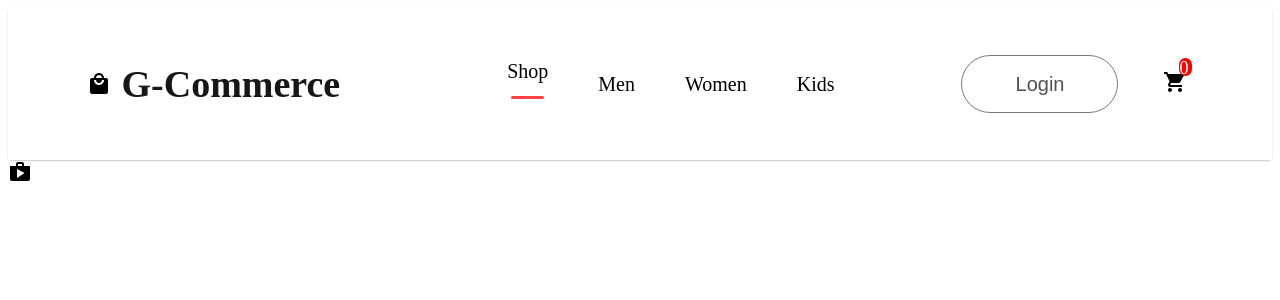
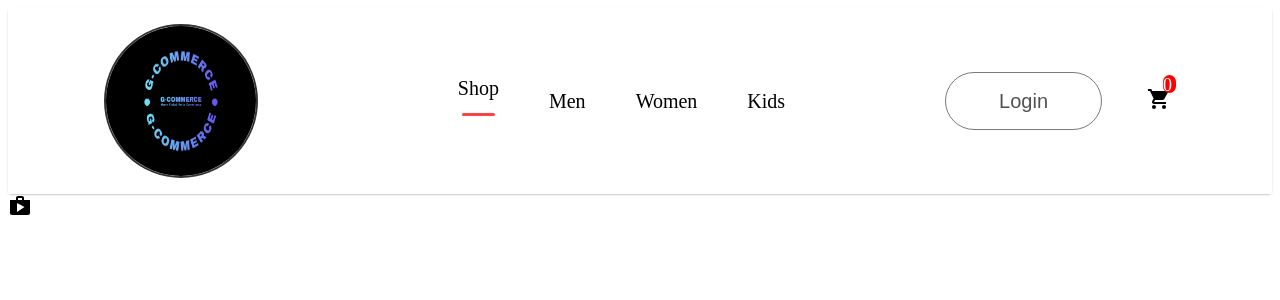
Before and after one commit to Godwin-Yampoi/E-commerce, a React (Create React App) app in the folder g-commerce/: page / in a window 1280 px wide. Shown: the top 300 px of the page. Built offline with nearby package versions, Linux system fonts and the light colour scheme.

Commit message:
🎨improved the logo design

```diff
--- a/g-commerce/src/Components/Navbar.js
+++ b/g-commerce/src/Components/Navbar.js
@@ -1,9 +1,9 @@
 import React from 'react'
 import { useState } from 'react';
-import LocalMallIcon from '@mui/icons-material/LocalMall';
+import logo from './Assets/logo.png';
+
 import ShoppingCartIcon from '@mui/icons-material/ShoppingCart';
 import { Link } from 'react-router-dom';
-import { NoEncryption } from '@mui/icons-material';
 
 
 const Navbar = () => {
@@ -12,8 +12,7 @@ const Navbar = () => {
   return (
     <div className='navbar'>
         <div className='nav-logo'>
-            <LocalMallIcon />
-            <p>G-Commerce</p>
+          <img src={logo} alt='logo'></img>
 
         </div>
 
--- a/g-commerce/src/index.css
+++ b/g-commerce/src/index.css
@@ -6,10 +6,13 @@
 
 }
 
-.nav-logo{
-  display: flex;
-  align-items: center;
-  gap: 10px;
+.nav-logo img{
+  width: 150px; /* Set the width of the logo image */
+  height: 150px; /* Set the height of the logo image */
+  border: 2px solid #333; /* Add a border to the logo */
+  border-radius: 50%; /* Make the logo circular */
+  display: block; /* Remove extra space below the image */
+  margin: 0 auto;
 }
 
 .navbar p {
@@ -23,7 +26,7 @@
   display: flex;
   align-items: center;
   gap: 50px;
-  color: #626262;
+  color: white;
   list-style: none;
   font-size: 20px;
   font-weight: 500;
@@ -36,6 +39,7 @@
   justify-content: center;
   gap: 3px;
   cursor: pointer;
+
 }
 
 .nav-menu hr{
@@ -51,6 +55,7 @@
   display: flex;
   align-items: center;
   gap: 45px;
+  color: blue;
 
 }
 
```
Also changed, not shown: g-commerce/src/Components/Assets/logo.png (added).
